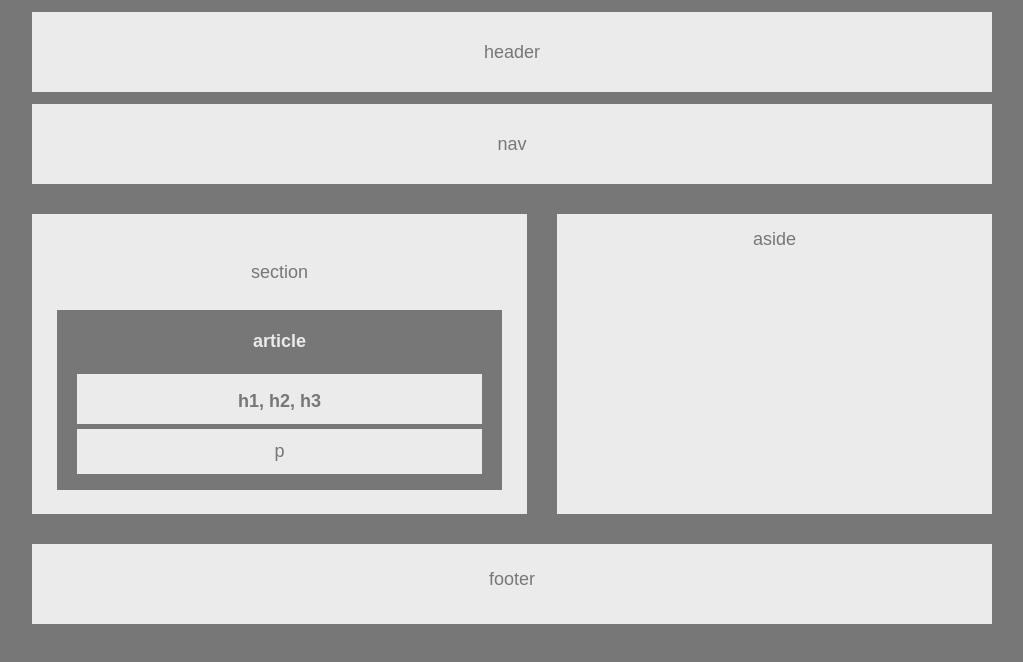
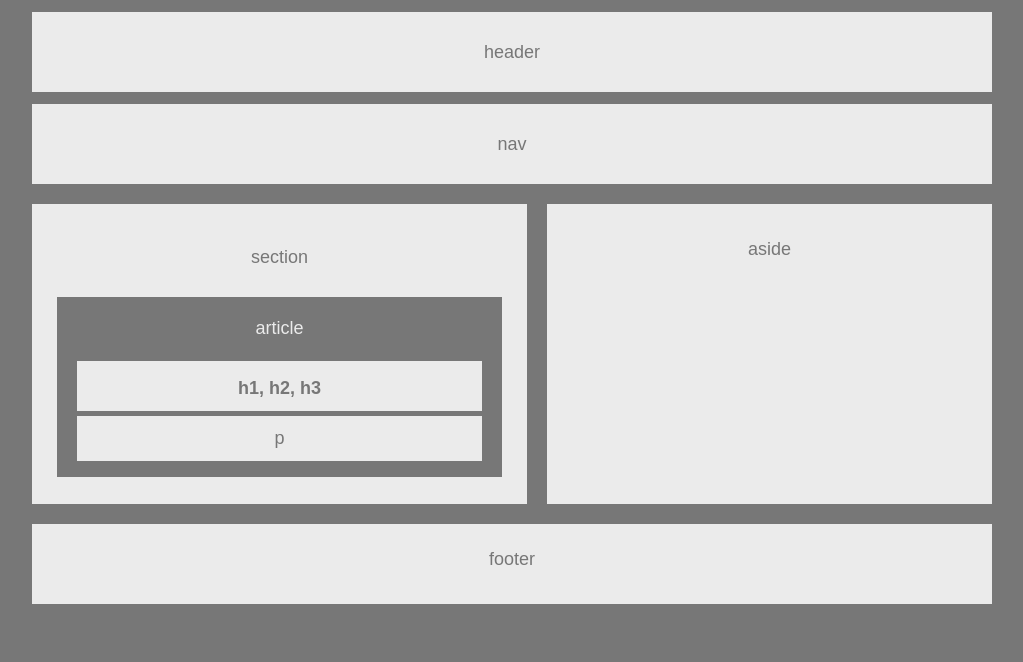
Before and after one commit to pedrichards/HW-wireframe, a plain HTML site: page index.html in a window 1280 px wide. Shown: the whole page, without its empty margins (128-1151 px from the left). Drawn offline with Linux system fonts and the light colour scheme.

Commit message:
finalized font weight line height spacing

```diff
--- a/index.html
+++ b/index.html
@@ -4,7 +4,7 @@
         <meta charset="UTF-8">
         <meta name="viewport" content="width=device-width, initial-scale=1.0">
         <meta http-equiv="X-UA-Compatible" content="ie=edge">
-        <title>Peter's Portfolio</title>
+        <title>HW-Wireframe</title>
         <link rel="stylesheet" type="text/css" href="./style.css">
 
     </head>
--- a/style.css
+++ b/style.css
@@ -40,7 +40,7 @@ background: #ebebeb;
 }
 
 nav {
-    margin-bottom: 30px;
+    margin-bottom: 20px;
     height: 80px;
     padding: 30px;
     width: 960px;
@@ -72,7 +72,7 @@ section {
     color: #ebebeb;
     font-size: 18px;
     font-weight: normal;
-    line-height: 40px;
+    line-height: 30px;
 }
 
 h2 {
@@ -87,6 +87,7 @@ article {
     background: #777;
     text-align: center;
     margin: 5px;
+    margin-top: 25px;
     padding-top: 5px;
     height: 180px;
     line-height: 5px;
@@ -99,16 +100,21 @@ aside {
     text-align: center;
     font-size: 18px;
     font-weight: normal;
-    width: 435px;
+    width: 445px;
     height: 300px;
-    margin-bottom: 20px;
-    margin-left: 30px
+    margin-bottom: 10px;
+    margin-left: 20px;
+    padding-top: 20px;
 }
 
 h3 {
     color: #777;
     background: #ebebeb;
     font-size: 18px;
+    font-weight: normal;
+}
+
+h4 {
     font-weight: normal;
 }
 
```
